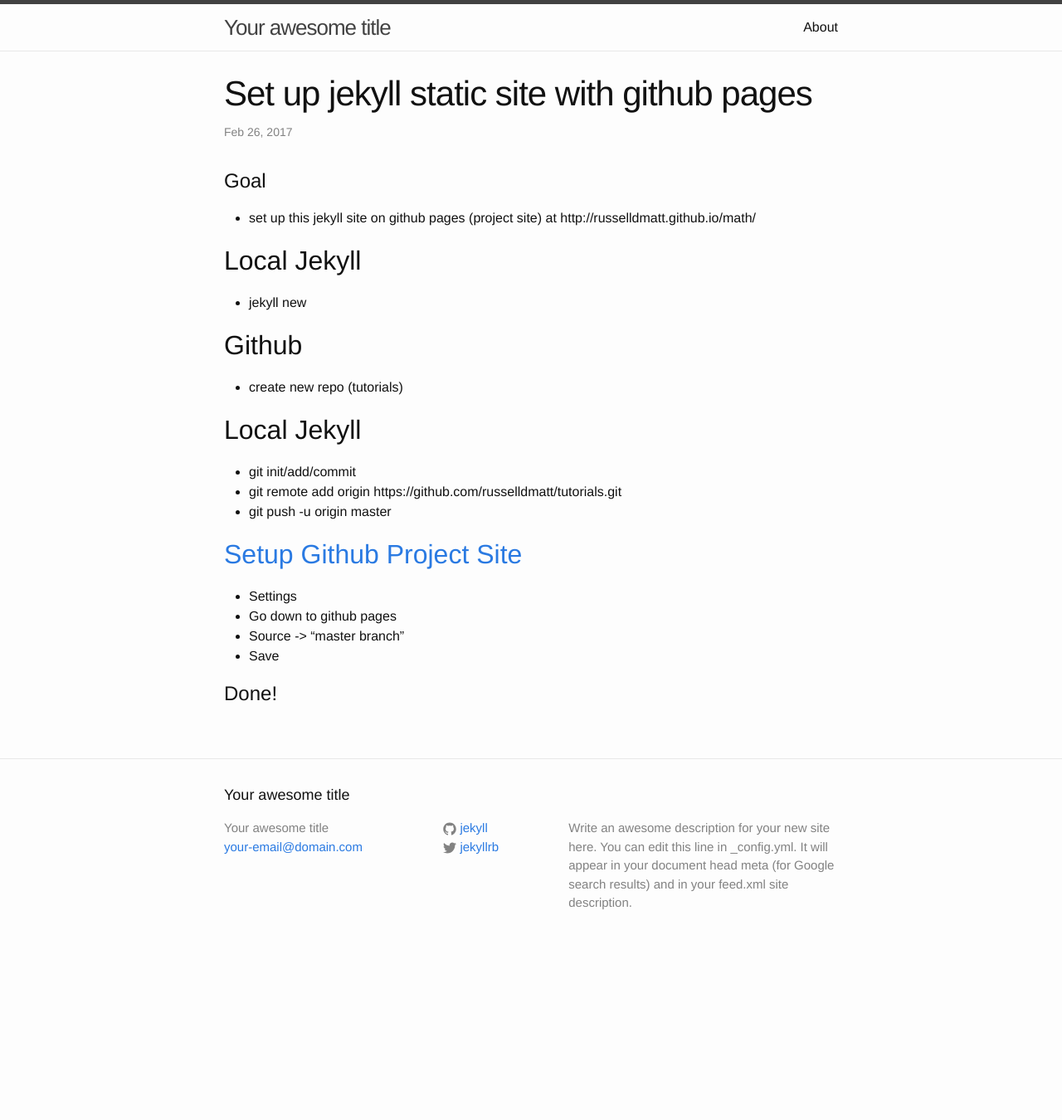
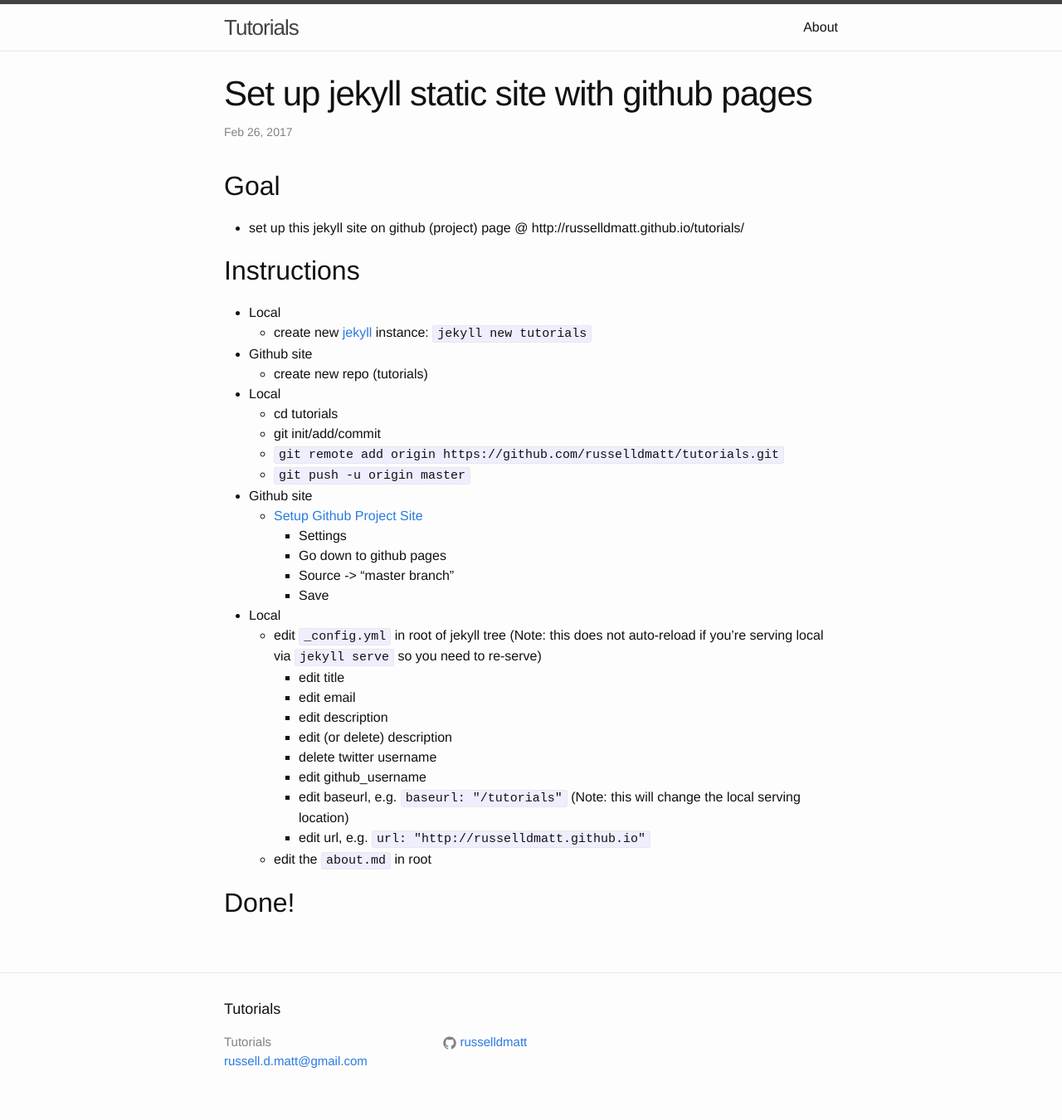
Before and after one commit to russelldmatt/tutorials, a Jekyll site: the page built from _posts/2017-02-25-jekyll-with-github-pages.md, in a window 1280 px wide. Shown: the whole page at 83% size. Built offline with Jekyll 4.4.1, drawn with Linux system fonts in a browser that asks for light colours; before the commit the page ends 1160 px from its top, so only the background shows below that.

Commit message:
more on jekyll/github pages

```diff
--- a/_config.yml
+++ b/_config.yml
@@ -6,16 +6,11 @@
 # 'jekyll serve'. If you change this file, please restart the server process.
 
 # Site settings
-title: Your awesome title
-email: your-email@domain.com
-description: > # this means to ignore newlines until "baseurl:"
-  Write an awesome description for your new site here. You can edit this
-  line in _config.yml. It will appear in your document head meta (for
-  Google search results) and in your feed.xml site description.
-baseurl: "" # the subpath of your site, e.g. /blog
-url: "http://yourdomain.com" # the base hostname & protocol for your site
-twitter_username: jekyllrb
-github_username:  jekyll
+title: Tutorials
+email: russell.d.matt@gmail.com
+baseurl: "/tutorials" # the subpath of your site, e.g. /blog
+url: "http://russelldmatt.github.io" # the base hostname & protocol for your site
+github_username:  russelldmatt
 
 # Build settings
 markdown: kramdown
--- a/_posts/2017-02-25-jekyll-with-github-pages.md
+++ b/_posts/2017-02-25-jekyll-with-github-pages.md
@@ -5,24 +5,35 @@ date:   2017-02-25 21:57:22 -0500
 categories: jekyll github github-pages
 ---
 
-# Goal #
-- set up this jekyll site on github pages (project site) at http://russelldmatt.github.io/math/
+## Goal ##
+- set up this jekyll site on github (project) page @ http://russelldmatt.github.io/tutorials/
 
-## Local Jekyll ##
-- jekyll new <tutorials>
+## Instructions ##
+- Local
+  - create new [jekyll](https://jekyllrb.com/) instance: `jekyll new tutorials`
+- Github site
+  - create new repo (tutorials)
+- Local
+  - cd tutorials
+  - git init/add/commit
+  - `git remote add origin https://github.com/russelldmatt/tutorials.git`
+  - `git push -u origin master`
+- Github site
+  - [Setup Github Project Site](https://pages.github.com/)
+    - Settings
+    - Go down to github pages
+    - Source -> "master branch"
+    - Save
+- Local
+  - edit `_config.yml` in root of jekyll tree (Note: this does not auto-reload if you're serving local via `jekyll serve` so you need to re-serve)
+    - edit title
+    - edit email
+    - edit description
+    - edit (or delete) description
+    - delete twitter username
+    - edit github_username
+    - edit baseurl, e.g. `baseurl: "/tutorials"` (Note: this will change the local serving location)
+    - edit url, e.g. `url: "http://russelldmatt.github.io"`
+  - edit the `about.md` in root
 
-## Github ##
-- create new repo (tutorials)
-
-## Local Jekyll ##
-- git init/add/commit
-- git remote add origin https://github.com/russelldmatt/tutorials.git
-- git push -u origin master
-
-## [Setup Github Project Site](https://pages.github.com/) ##
-- Settings
-- Go down to github pages
-- Source -> "master branch"
-- Save
-
-# Done! #
+## Done! ##
```
Also changed, not shown: about.md (+1 -9 lines).
